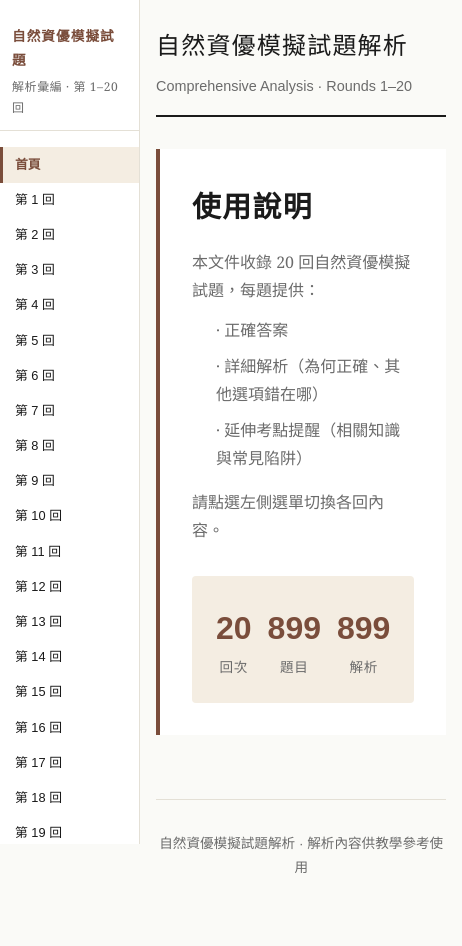
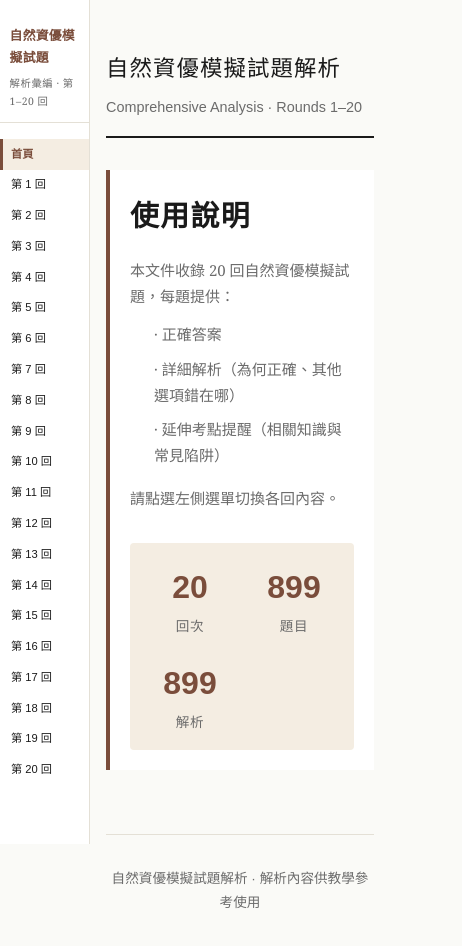
Before and after one commit to silentcountry0109-hash/natural-science-analysis, a plain HTML site: page index.html in a window 390 px wide. Shown: the whole page, 462 px wide, since content can reach past the window. Before the commit the page ends 904 px from the top, so only its background shows below. Drawn offline with Linux system fonts and the light colour scheme.

Commit message:
responsive: auto-fit page width with 4-tier breakpoints

```diff
--- a/index.html
+++ b/index.html
@@ -20,6 +20,11 @@
 
   * { box-sizing: border-box; margin: 0; padding: 0; }
 
+  html, body {
+    width: 100%;
+    overflow-x: hidden;
+  }
+
   body {
     font-family: var(--serif);
     background: var(--bg);
@@ -27,12 +32,15 @@
     line-height: 1.75;
     font-size: 16px;
     -webkit-font-smoothing: antialiased;
+    word-wrap: break-word;
+    overflow-wrap: break-word;
   }
 
   .layout {
     display: grid;
     grid-template-columns: 240px 1fr;
     min-height: 100vh;
+    width: 100%;
   }
 
   /* 側邊選單 */
@@ -93,10 +101,17 @@
     font-weight: 600;
   }
 
-  /* 主內容區 */
+  /* 主內容區：滿版自動適應頁寬，但加入舒適閱讀寬度限制 */
   main {
-    padding: 3rem 4rem;
+    padding: 3rem clamp(1rem, 4vw, 4rem);
+    width: 100%;
+    min-width: 0; /* grid 容器內避免 overflow */
+  }
+
+  main > * {
     max-width: 960px;
+    margin-left: auto;
+    margin-right: auto;
   }
 
   .round-header {
@@ -267,20 +282,32 @@
   }
 
   /* 響應式：選單始終保持在左側，僅縮窄 */
+  @media (max-width: 1100px) {
+    .layout { grid-template-columns: 200px 1fr; }
+  }
   @media (max-width: 900px) {
-    .layout { grid-template-columns: 180px 1fr; }
+    .layout { grid-template-columns: 170px 1fr; }
     aside { padding: 1.5rem 0; }
     aside h1 { font-size: 0.95rem; padding: 0 1rem 1rem; }
     .menu li a { padding: 0.5rem 1rem; font-size: 0.85rem; }
-    main { padding: 2rem 1.5rem; }
     .home-card { padding: 2rem; }
+    .home-stats { grid-template-columns: repeat(3, 1fr); }
   }
   @media (max-width: 600px) {
-    .layout { grid-template-columns: 140px 1fr; }
-    aside h1 { font-size: 0.85rem; padding: 0 0.75rem 0.75rem; }
-    .menu li a { padding: 0.4rem 0.75rem; font-size: 0.8rem; }
-    main { padding: 1.5rem 1rem; }
-    .round-header h2 { font-size: 1.5rem; }
+    .layout { grid-template-columns: 110px 1fr; }
+    aside h1 { font-size: 0.8rem; padding: 0 0.6rem 0.75rem; letter-spacing: 0.02em; }
+    aside h1 small { font-size: 0.65rem; }
+    .menu li a { padding: 0.4rem 0.6rem; font-size: 0.75rem; }
+    .round-header h2 { font-size: 1.4rem; }
+    .home-card { padding: 1.25rem; }
+    .home-stats { grid-template-columns: 1fr 1fr; padding: 1rem; }
+    .analysis-box { padding: 0.85rem 1rem; }
+    .q-topic { font-size: 0.7rem; padding: 0.1rem 0.5rem; }
+    body { font-size: 15px; }
+  }
+  @media (max-width: 400px) {
+    .layout { grid-template-columns: 90px 1fr; }
+    .menu li a { padding: 0.35rem 0.5rem; font-size: 0.7rem; }
   }
 
   /* 列印樣式 */
```
